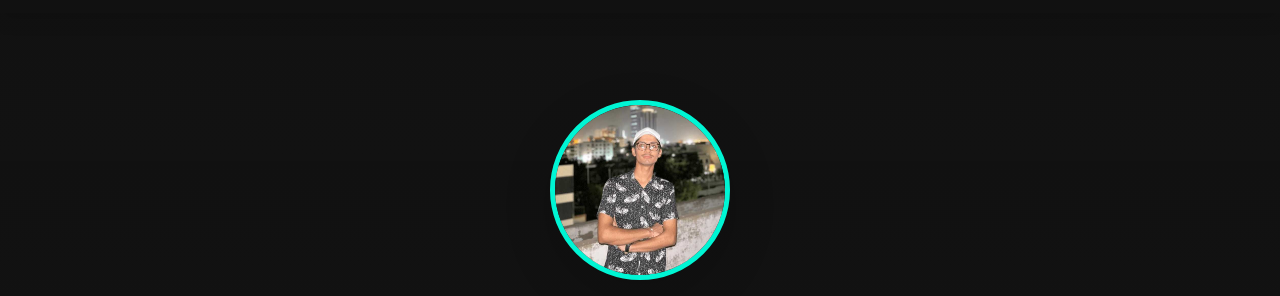
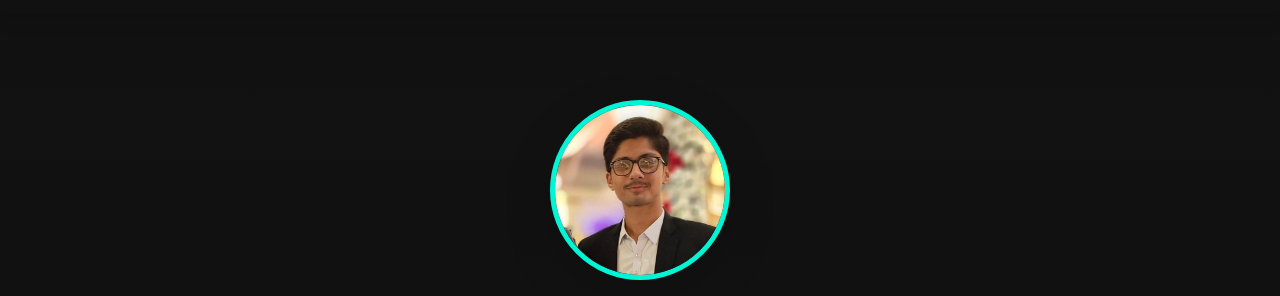
Before and after one commit to adesh-dev09/personal-portfolio, a plain HTML site: page index.html in a window 1280 px wide. Shown: the part 89-385 px from the top of the page. Drawn offline with nearby package versions, Linux system fonts and the light colour scheme.

Commit message:
Final Commit

```diff
--- a/index.html
+++ b/index.html
@@ -59,7 +59,7 @@
                <div class="row h-100 justify-content-center align-items-center text-center">
                    <div class="col-lg-10 col-xl-9">
                        <div data-aos="zoom-in-down">
-                           <img src="Image/My Intro Pic.jpg" alt="Adesh" class="img-fluid rounded-circle profile-picture mb-4 shadow-lg" loading="lazy">
+                           <img src="Image/Profile Pic.jpeg" alt="Adesh" class="img-fluid rounded-circle profile-picture mb-4 shadow-lg" loading="lazy">
                        </div>
                        <h1 class="text-white display-3 fw-bold mb-3" data-aos="fade-up" data-aos-delay="100">Crafting Digital Excellence</h1>
                        <h2 class="text-white-75 fw-light mb-4 h4" data-aos="fade-up" data-aos-delay="200">I'm Adesh, a <span class="typed-text highlight" data-typed-items="Frontend Developer, Web Designer, UI/UX Architect, Digital Problem Solver"></span></h2>
```
Also changed, not shown: about.html (+1 -1 lines), Image/Profile Pic.jpeg (added), 1 other file.
